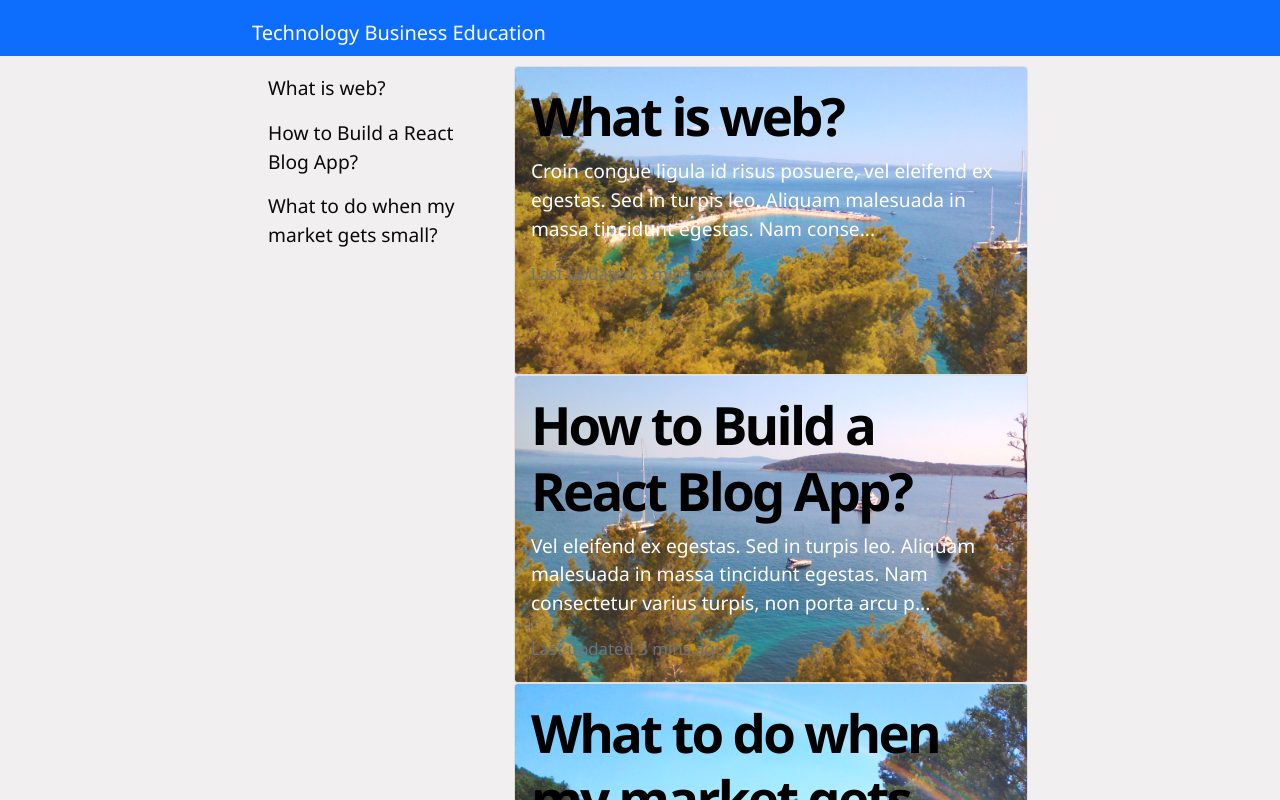
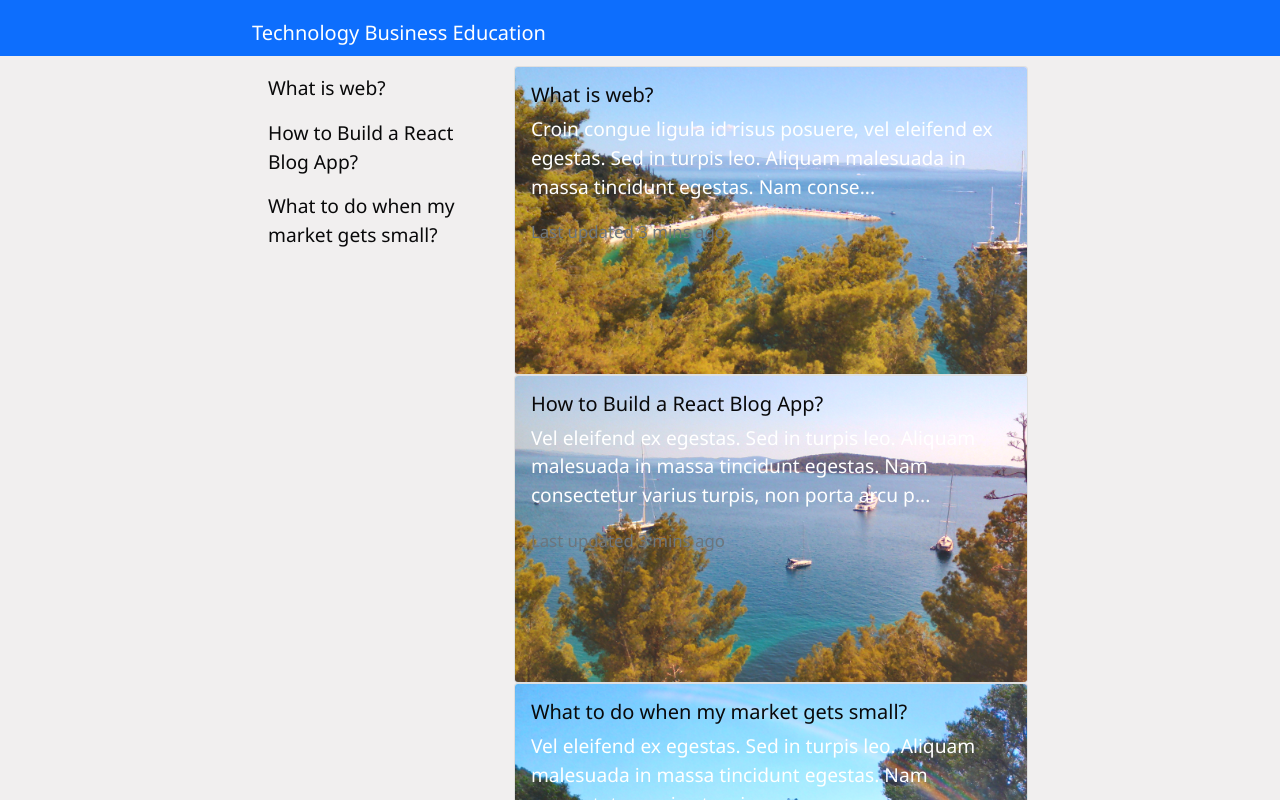
Before and after one commit to ivicakartelo/app7, a React (Create React App) app: page / in a window 1280 px wide. Shown: the top 800 px of the page. Built offline with nearby package versions, Linux system fonts and the light colour scheme.

Commit message:
Reactstrap NavBar Card CardImgOverlay CardImg h5

```diff
--- a/src/components/HomePage.js
+++ b/src/components/HomePage.js
@@ -17,7 +17,7 @@ function BlogpostsMenu({ blogposts }) {
         />
         <CardImgOverlay>
             <Link to={`/${post.id}`}>
-            <CardTitle tag="h1">
+            <CardTitle tag="h5">
                 {post.heading}
             </CardTitle>
             </Link>
```
